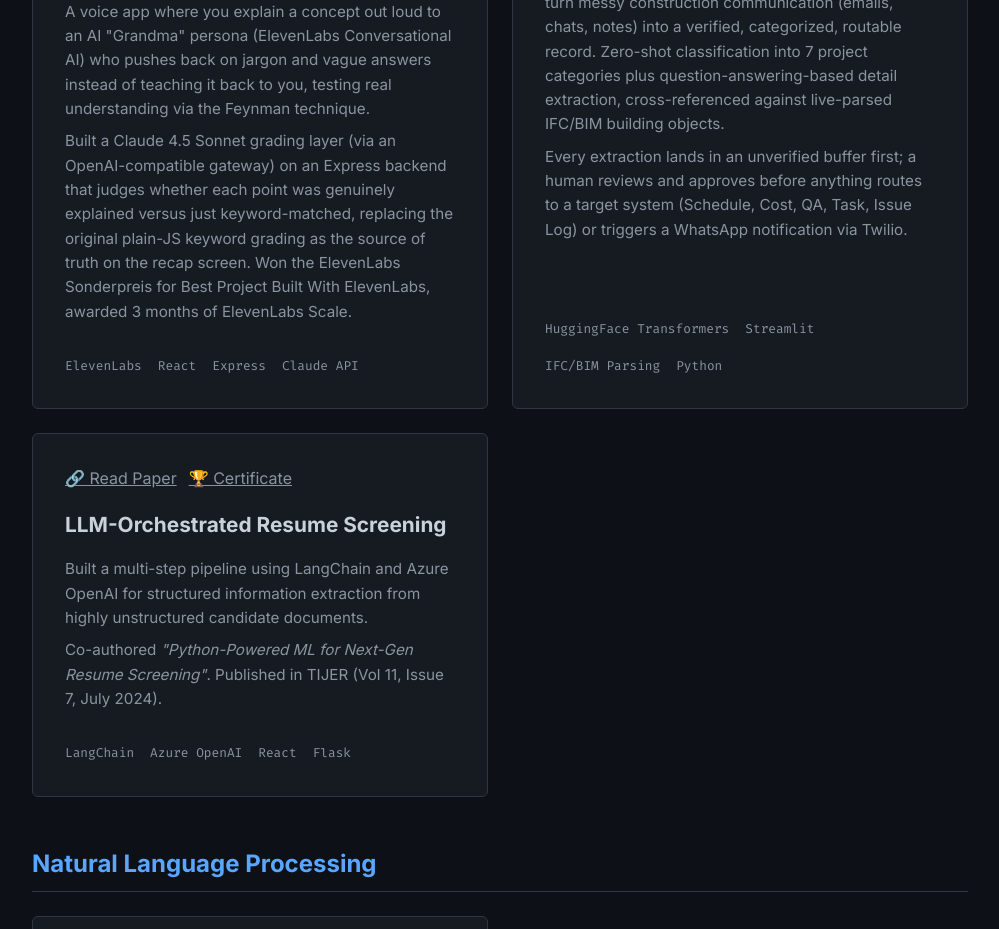
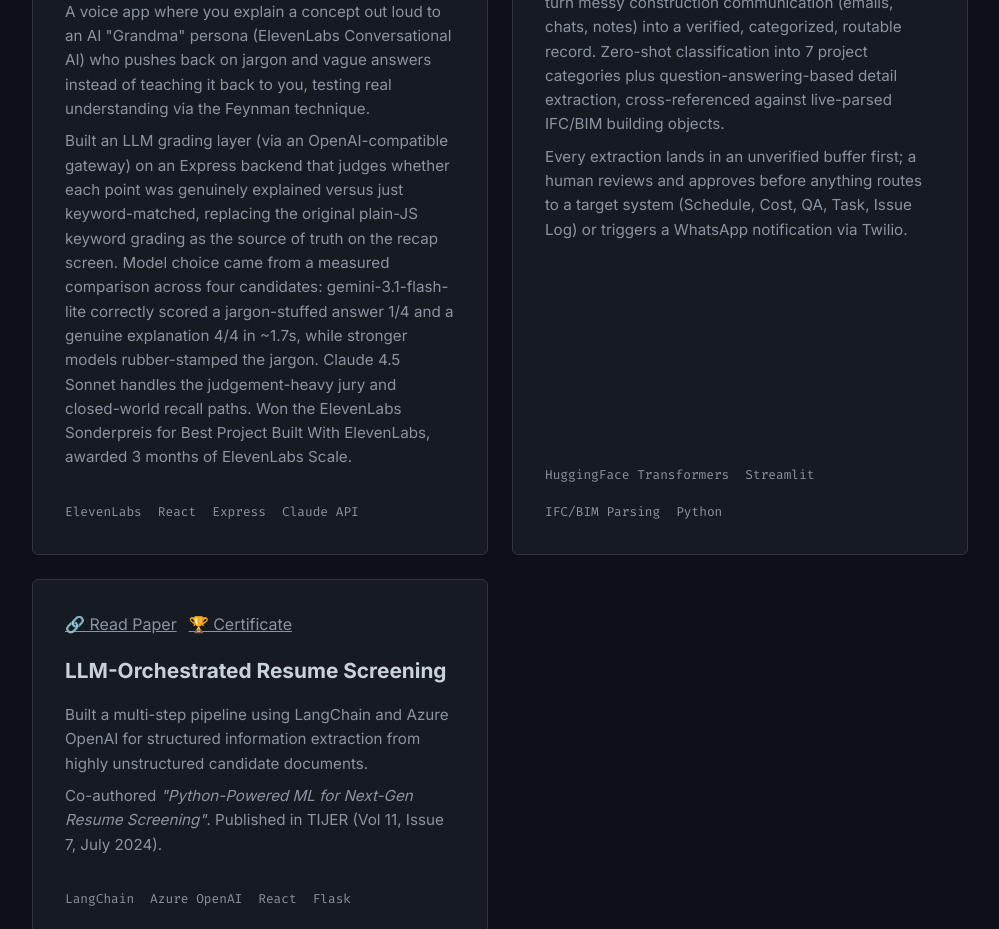
Before and after one commit to PavinSP/portfolio, a React (Vite) app: page /#/projects in a window 1280 px wide. Shown: the part 980-1909 px from the top of the page, without its empty margins (140-1139 px from the left). Built offline with nearby package versions, Linux system fonts and the light colour scheme.

Commit message:
Correct grading model attribution in Grandma project

```diff
--- a/src/pages/Projects.tsx
+++ b/src/pages/Projects.tsx
@@ -73,7 +73,7 @@ const Projects = () => {
             <h3 className="project-name">Teach It To Grandma: Voice AI That Grades Understanding, Not Keywords <span style={{fontSize: '0.8rem', padding: '0.2rem 0.5rem', marginLeft: '0.5rem', borderRadius: '4px', backgroundColor: 'var(--accent-color)', color: '#fff'}}>🏆 ElevenLabs Sonderpreis</span></h3>
             <div className="project-desc">
               <p>A voice app where you explain a concept out loud to an AI "Grandma" persona (ElevenLabs Conversational AI) who pushes back on jargon and vague answers instead of teaching it back to you, testing real understanding via the Feynman technique.</p>
-              <p>Built a Claude 4.5 Sonnet grading layer (via an OpenAI-compatible gateway) on an Express backend that judges whether each point was genuinely explained versus just keyword-matched, replacing the original plain-JS keyword grading as the source of truth on the recap screen. Won the ElevenLabs Sonderpreis for Best Project Built With ElevenLabs, awarded 3 months of ElevenLabs Scale.</p>
+              <p>Built an LLM grading layer (via an OpenAI-compatible gateway) on an Express backend that judges whether each point was genuinely explained versus just keyword-matched, replacing the original plain-JS keyword grading as the source of truth on the recap screen. Model choice came from a measured comparison across four candidates: gemini-3.1-flash-lite correctly scored a jargon-stuffed answer 1/4 and a genuine explanation 4/4 in ~1.7s, while stronger models rubber-stamped the jargon. Claude 4.5 Sonnet handles the judgement-heavy jury and closed-world recall paths. Won the ElevenLabs Sonderpreis for Best Project Built With ElevenLabs, awarded 3 months of ElevenLabs Scale.</p>
             </div>
           </div>
           <ul className="project-tech-list mono-text">
```
